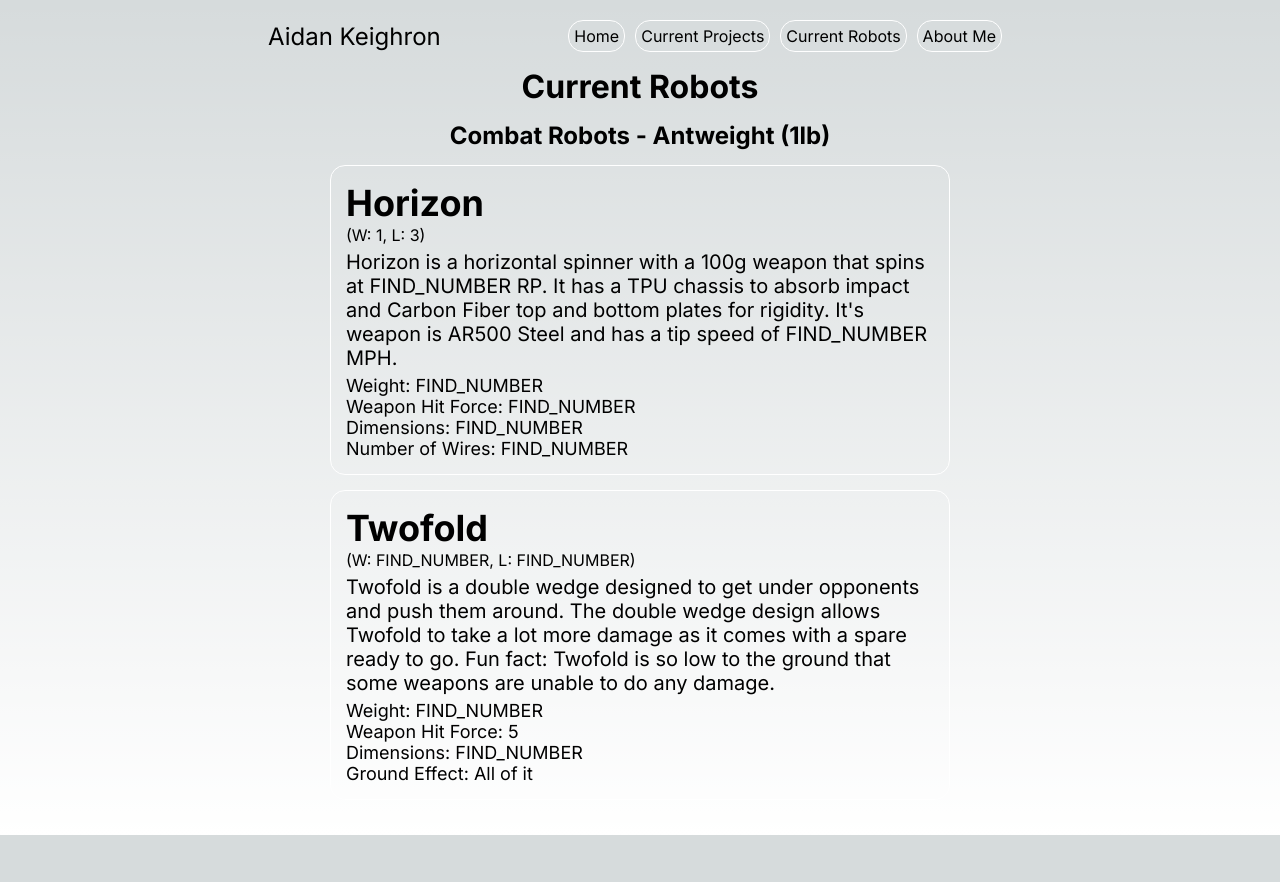
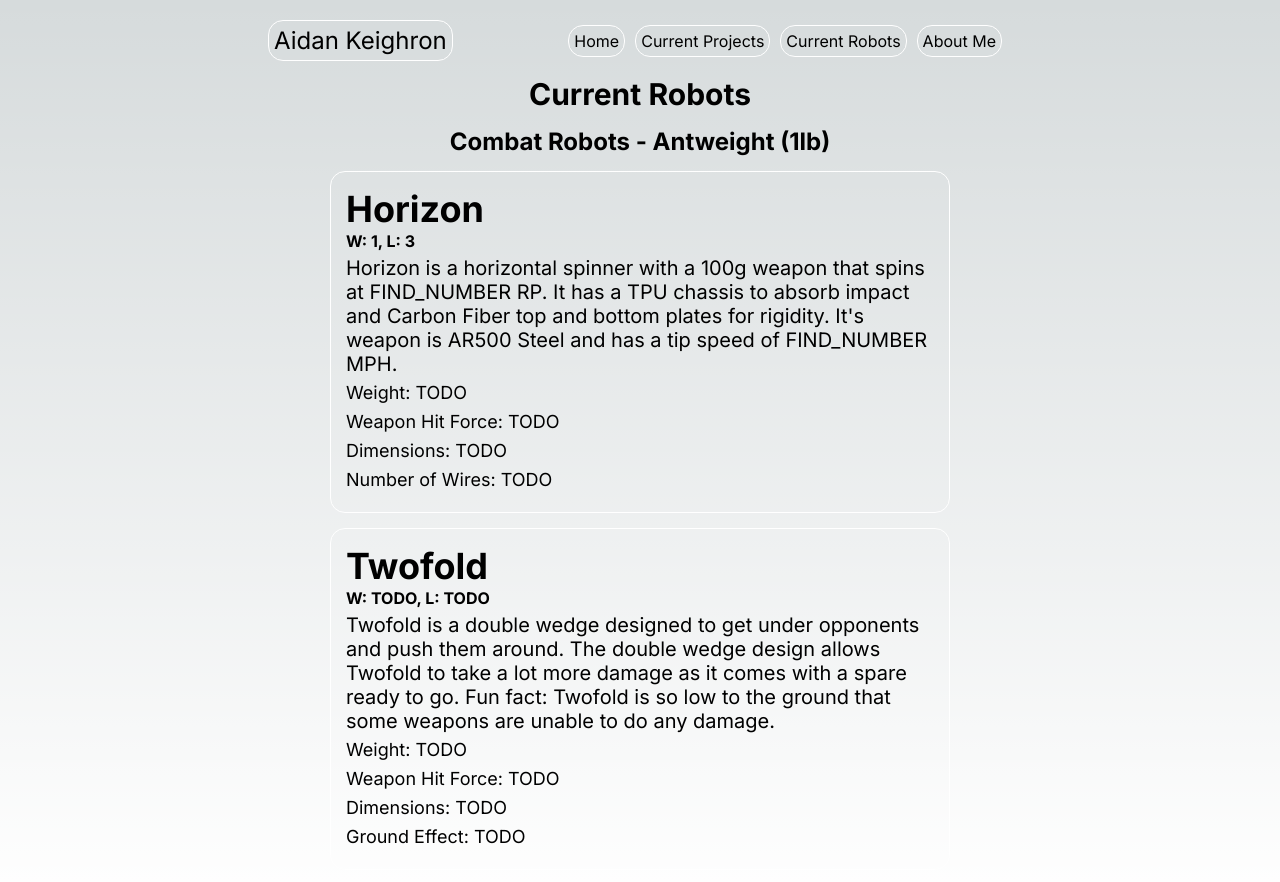
Before and after one commit to aidankeighron/personal-website, a Next.js app: page /currentrobots in a window 1280 px wide. Shown: the top 882 px of the page. Before the commit the page ends 835 px from the top, so only its background shows below. Built offline with nearby package versions, Linux system fonts and the light colour scheme.

Commit message:
better ui and data structure

```diff
--- a/app/aboutme/page.tsx
+++ b/app/aboutme/page.tsx
@@ -11,10 +11,10 @@ export default function CurrentRobots() {
         <Header />
         <h1 className={css.title}>About Me</h1>
 
-        <div className='horizontal' style={{marginTop: 15, display: 'flex', justifyContent: 'center'}}>
+        <div className={css.description}>
           <Image src='/images/aidan_profile.jpg' alt="Picture of Aidan Keighron" width={4007/16} height={4004/16}
-            quality={100} style={{marginRight: 15}}/>
-          <p  className={css.description}>I am Aidan Keighron a sophomore at Michigan State University studying computer science.
+            quality={100} className={css.image}/>
+          <p>I am Aidan Keighron a sophomore at Michigan State University studying computer science.
           I love STEM, robotics, and programming, outside of technology I love to read and rollerblade.
           I am very involved in competitive robotics, I am the Team Manager of a combat robotics
           team, Bad Conflict, we compete in antweight robotics competitions. I am an alumni of FRC team
--- a/app/components/Header.tsx
+++ b/app/components/Header.tsx
@@ -7,7 +7,7 @@ export default function Header() {
             <div className={css.name}>
                 <p>Aidan Keighron</p>
             </div>
-            <div className='horizontal'>
+            <div className={css.bar}>
                 <Link href={'/'}><p className={css.bar}>Home</p></Link>
                 <Link href={'/currentprojects'}><p className={css.bar}>Current Projects</p></Link>
                 <Link href={'/currentrobots'}><p className={css.bar}>Current Robots</p></Link>
--- a/app/components/css/header.module.css
+++ b/app/components/css/header.module.css
@@ -1,8 +1,3 @@
-.horizontal {
-    display: flex;
-    flex-direction: row;
-}
-
 .header {
     display: flex;
     flex-direction: row;
@@ -14,13 +9,26 @@
 }
 
 .name {
-    font-size: 24px;
-}
-
-.bar {
     margin-right: 10px;
     border: 1px solid white;
     border-radius: 15px;
     padding: 5px;
     white-space: nowrap;
 }
+
+.name p {
+    font-size: 24px;
+}
+
+.bar {
+    display: flex;
+    flex-direction: row;
+}
+
+.bar p {
+    margin-right: 10px;
+    border: 1px solid white;
+    border-radius: 15px;
+    padding: 5px;
+    white-space: nowrap;
+}
--- a/app/currentrobots/page.module.css
+++ b/app/currentrobots/page.module.css
@@ -1,4 +1,20 @@
-.robotContainer {
+.robots {
+    display: flex;
+    flex-direction: column;
+    align-items: center;
+}
+
+.robots h1 {
+    font-size: 30px;
+    margin-bottom: 15px;
+}
+
+.robots h2 {
+    font-size: 24px;
+    margin-bottom: 15px;
+}
+
+.robot {
     border: 1px white solid;
     border-radius: 15px;
     width: 50%;
@@ -6,22 +22,22 @@
     margin-bottom: 15px;
 }
 
-.robotTitle {
+.robot h3 {
     font-size: 36px;
     font-weight: bold;
 }
 
-.robotStreak {
+.robot h4 {
     font-size: 16px;
     margin-bottom: 5px;
 }
 
-.robotDescription {
+.robot p {
     font-size: 20px;
     line-height: 24px;
     margin-bottom: 5px;
 }
 
-.robotInfo {
+.robotInfo p {
     font-size: 18px;
 }
--- a/app/currentrobots/page.tsx
+++ b/app/currentrobots/page.tsx
@@ -1,41 +1,63 @@
 'use client'
 
 import css from './page.module.css';
-import React from 'react';
+import React, { useEffect, useState } from 'react';
 import Header from '../components/Header';
 
+type Robot = {
+    name: string,
+    record: {
+        w: string,
+        l: string,
+    },
+    description: string,
+    info: {
+        [key: string]: string,
+    }
+}
+
 export default function CurrentRobots() {
+    const [robotList, setRobotList] = useState<Robot[]>([]);
+
+    useEffect(() => {
+        fetch("/data.json").then(Response => Response.json()).then(data => {
+          let newRobotList: Robot[] = []
+          data.robots.forEach((robots: Robot) => {
+            newRobotList.push(robots);
+          });
+          setRobotList(newRobotList);
+        });
+      }, []);
+
     return (
         <main className='main'>
         <Header />
-        <div style={{display: 'flex', alignItems: 'center', flexDirection: 'column'}}>
-            <h1 style={{marginBottom: 15}}>Current Robots</h1>
+        <div className={css.robots}>
+            <h1>Current Robots</h1>
 
-            <h2 style={{marginBottom: 15}}>Combat Robots - Antweight (1lb)</h2>
-            {/* Image of robot */}
-            <div className={css.robotContainer}>
-                <h3 className={css.robotTitle}>Horizon</h3>
-                <p className={css.robotStreak}>(W: 1, L: 3)</p>
-                <p className={css.robotDescription}>Horizon is a horizontal spinner with a 100g weapon that spins at FIND_NUMBER RP.
-                    It has a TPU chassis to absorb impact and Carbon Fiber top and bottom plates for rigidity.
-                    It's weapon is AR500 Steel and has a tip speed of FIND_NUMBER MPH.</p>
-                <p className={css.robotInfo}>Weight: FIND_NUMBER</p>
-                <p className={css.robotInfo}>Weapon Hit Force: FIND_NUMBER</p>
-                <p className={css.robotInfo}>Dimensions: FIND_NUMBER</p>
-                <p className={css.robotInfo}>Number of Wires: FIND_NUMBER</p>
-            </div>
-            <div className={css.robotContainer}>
-                <h3 className={css.robotTitle}>Twofold</h3>
-                <p className={css.robotStreak}>(W: FIND_NUMBER, L: FIND_NUMBER)</p>
-                <p className={css.robotDescription}>Twofold is a double wedge designed to get under opponents and push them around.
-                    The double wedge design allows Twofold to take a lot more damage as it comes with a spare
-                    ready to go. Fun fact: Twofold is so low to the ground that some weapons are unable to
-                    do any damage.</p>
-                <p className={css.robotInfo}>Weight: FIND_NUMBER</p>
-                <p className={css.robotInfo}>Weapon Hit Force: 5</p>
-                <p className={css.robotInfo}>Dimensions: FIND_NUMBER</p>
-                <p className={css.robotInfo}>Ground Effect: All of it</p>
-            </div>
+            <h2>Combat Robots - Antweight (1lb)</h2>
+            {/* TODO Image of robot */}
+            {(() => {
+              return (robotList.map((robot) => {
+                return (
+                    <div className={css.robot}>
+                        <h3>{robot.name}</h3>
+                        <h4>W: {robot.record.w}, L: {robot.record.l}</h4>
+                        <p className={css.robotDescription}>{robot.description}</p>
+                        <div className={css.robotInfo}>
+                            {(() => {
+                                return (Object.entries(robot.info).map(([key, value]) => {
+                                    console.log(key, value);
+                                    return (
+                                        <p>{key}: {value}</p>
+                                    );
+                                }));
+                            })()}
+                        </div>
+                    </div>
+                );
+              }));
+            })()}
         </div>
       </main>
     )
--- a/app/page.tsx
+++ b/app/page.tsx
@@ -34,7 +34,7 @@ export default function Home() {
   const router = useRouter();
 
   useEffect(() => {
-    fetch("/projects.json").then(Response => Response.json()).then(data => {
+    fetch("/data.json").then(Response => Response.json()).then(data => {
       let newProjectList: Project[] = []
       data.projects.forEach((project: Project) => {
         newProjectList.push(project);
@@ -77,7 +77,8 @@ export default function Home() {
                     <Text fontWeight={"normal"} fontSize={cardStyle.contentFontSize}>{language}</Text>
                     <Text fontWeight={"normal"} fontSize={cardStyle.contentFontSize}>{techStack}</Text>
                     <Text fontWeight={"normal"} fontSize={cardStyle.contentFontSize}>{project.shortDescription}</Text>
-                  </Container>);
+                  </Container>
+                );
               }));
             })()}
           </Container>
--- /dev/null
+++ b/public/data.json
@@ -0,0 +1,65 @@
+{
+    "projects": [
+        {
+            "title": "Alchemy",
+            "languages": ["JavaScript"],
+            "techStack": ["Electron", "Firebase"],
+            "shortDescription": "Personal task organization software",
+            "page": "alchemy"
+        },
+        {
+            "title": "PID Visualizer",
+            "languages": ["Java"],
+            "techStack": ["Java Swing"],
+            "shortDescription": "Visualization of a PID controller",
+            "page": "pidvisualizer"
+        },
+        {
+            "title": "Fantasy FRC",
+            "languages": ["JavaScript", "HTML", "CSS", "SQL"],
+            "techStack": ["Express", "Socket.io", "mySQL"],
+            "shortDescription": "Fantasy football but robotics",
+            "page": "fantasyfrc"
+        }
+    ],
+    "robots": [
+        {
+            "name": "Horizon",
+            "record": {
+                "w": 1,
+                "l": 3
+            },
+            "description": "Horizon is a horizontal spinner with a 100g weapon that spins at FIND_NUMBER RP. It has a TPU chassis to absorb impact and Carbon Fiber top and bottom plates for rigidity. It's weapon is AR500 Steel and has a tip speed of FIND_NUMBER MPH.",
+            "info": {
+                "Weight": "TODO",
+                "Weapon Hit Force": "TODO",
+                "Dimensions": "TODO",
+                "Number of Wires": "TODO"
+            }
+        },
+        {
+            "name": "Twofold",
+            "record": {
+                "w": "TODO",
+                "l": "TODO"
+            },
+            "description": "Twofold is a double wedge designed to get under opponents and push them around. The double wedge design allows Twofold to take a lot more damage as it comes with a spare ready to go. Fun fact: Twofold is so low to the ground that some weapons are unable to do any damage.",
+            "info": {
+                "Weight": "TODO",
+                "Weapon Hit Force": "TODO",
+                "Dimensions": "TODO",
+                "Ground Effect": "TODO"
+            }
+        }
+    ],
+    "currentProjects": [
+        {
+            "name": "Alchemy",
+            "description": "Alchemy is a productivity tool that I developed to help improve my time management."
+        },
+        {
+            "name": "Personal Website",
+            "description": "This website that you are looking at right now I have developed myself. I used the Next.js framework for the core of the website and Three.js for the car simulation. This website will continue to grow with me and I will be keeping it updated as I work on new projects."
+        }
+    ]
+}
```
Also changed, not shown: app/aboutme/page.module.css (+13 -2 lines), app/currentprojects/page.module.css (+13 -2 lines), app/currentprojects/page.tsx (+30 -16 lines), public/projects.json (deleted, +0 -25 lines).
